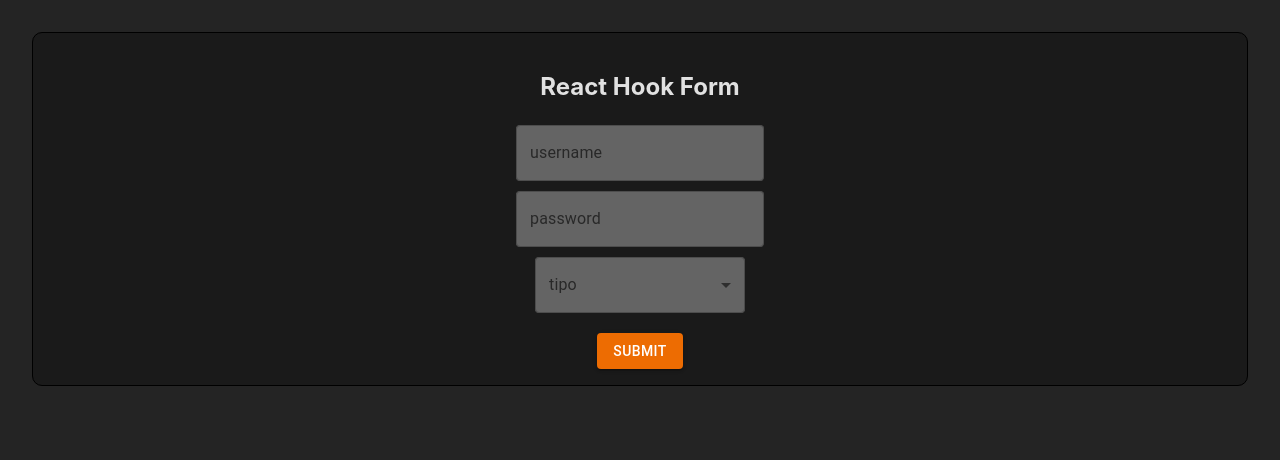
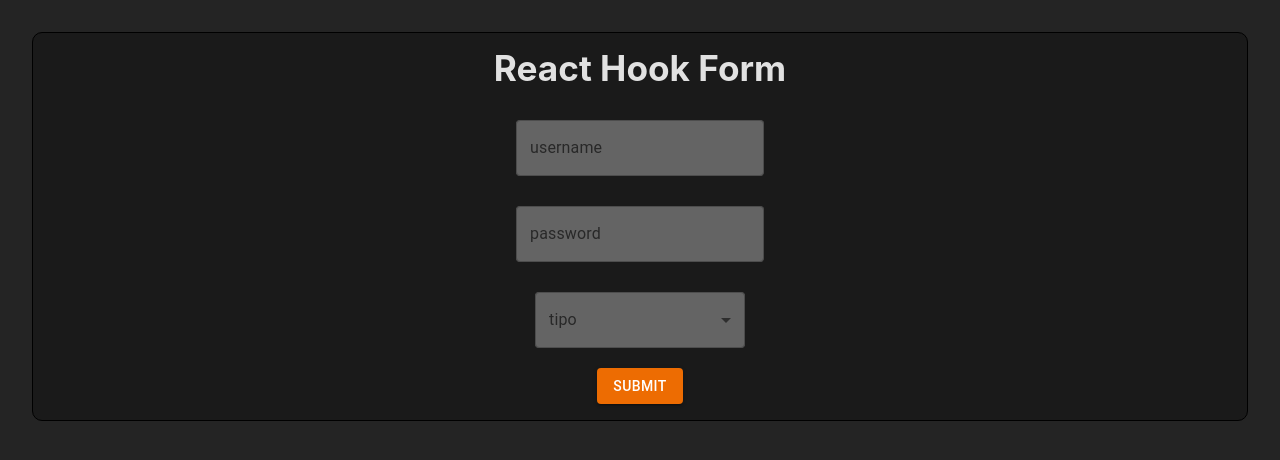
Before and after one commit to PietroSavini/react-hook-form, a React (Vite) app: page / in a window 1280 px wide. Shown: the top 460 px of the page. Built offline with nearby package versions, Linux system fonts and the light colour scheme.

Commit message:
form/ validation & error messages

```diff
--- a/package.json
+++ b/package.json
@@ -12,6 +12,7 @@
   "dependencies": {
     "@emotion/react": "^11.11.1",
     "@emotion/styled": "^11.11.0",
+    "@hookform/devtools": "^4.3.1",
     "@mui/material": "^5.14.18",
     "react": "^18.2.0",
     "react-dom": "^18.2.0",
--- a/src/App.scss
+++ b/src/App.scss
@@ -4,3 +4,19 @@
   padding: 2rem;
   text-align: center;
 }
+
+.form-control{
+  position: relative;
+  width: 250px;
+  margin: 0 auto;
+  z-index: 1;
+  .error{
+    color: red;
+    position: absolute;
+    bottom: -10px;
+    left: 50%;
+    width: 100%;
+    transform: translateX(-50%);
+    z-index: 3;
+  }
+}
--- a/src/Components/Form.tsx
+++ b/src/Components/Form.tsx
@@ -1,26 +1,42 @@
 import { TextField, MenuItem, Button } from '@mui/material'
 import { useForm } from 'react-hook-form'
-
+import { DevTool } from '@hookform/devtools';
 
 export const Form = () => {
-    const form = useForm();
-    const { register } = form;
+    type data = {
+        username:string;
+        password:string;
+        type:number;
+    }
 
+    const form = useForm<data>();
+    const { register, control, handleSubmit, formState } = form;
+    const { errors } = formState;
+    const onSubmit = (data:data) =>{
+        console.log('form submitted',data);
+    }
 
 
   return (
-    <div className='form'>
-
-        <TextField {...register("username")} sx={{marginBottom:'10px'}} type='text' label='username' id='username' name='username' />
+    <form onSubmit={handleSubmit(onSubmit)} noValidate>
+        <div className="form-control">
+            <TextField {...register("username", {required: "username is required"})} sx={{marginBottom:'10px'}} type='text' label='username' id='username' name='username' />
+            <p className='error'>{errors.username?.message}</p>
+        </div>
         <br />
-        <TextField {...register("password")} sx={{marginBottom:'10px'}} type='password' label='password' id='password' name='password'  />
+        <div className="form-control">
+            <TextField {...register("password", {required: "password is required"})} sx={{marginBottom:'10px'}} type='password' label='password' id='password' name='password'  />
+            <p className='error'>{errors.password?.message}</p>
+        </div>
         <br />
-        <TextField {...register("type")} select sx={{width:210}} id='type' name='type' label='tipo'  >
+        <TextField {...register("type") } select sx={{width:210}} id='type' name='type' label='tipo'  >
             <MenuItem key={1} value={1}>uno</MenuItem>
+            <MenuItem key={2} value={2}>due</MenuItem>
+            <MenuItem key={3} value={3}>tre</MenuItem>
         </TextField>
         <br />
-        <Button sx={{marginTop:'20px', }} color='warning' variant='contained'>submit</Button>
-
-    </div>
+        <Button type='submit' sx={{marginTop:'20px', }} color='warning' variant='contained'>submit</Button>
+        <DevTool control={ control }/>
+    </form>
   )
 }
--- a/src/index.scss
+++ b/src/index.scss
@@ -1,6 +1,10 @@
+*{
+  margin: 0;
+  padding: 0;
+  box-sizing: border-box;
+}
 :root {
   font-family: Inter, system-ui, Avenir, Helvetica, Arial, sans-serif;
-  line-height: 1.5;
   font-weight: 400;
 
   color-scheme: light dark;
@@ -8,19 +12,10 @@
   background-color: #242424;
 
   font-synthesis: none;
-  text-rendering: optimizeLegibility;
   -webkit-font-smoothing: antialiased;
   -moz-osx-font-smoothing: grayscale;
 }
 
-a {
-  font-weight: 500;
-  color: #646cff;
-  text-decoration: inherit;
-}
-a:hover {
-  color: #535bf2;
-}
 
 body {
   margin: 0;
@@ -47,7 +42,8 @@ main{
   padding: 1rem 0rem;
 }
 
-h1 {
-  font-size: 3.2em;
+h2 {
+  font-size: 2.2em;
   line-height: 1.1;
+  margin-bottom: 2rem;
 }
```
Also changed, not shown: 1 other file (tests, documents, lock files or other folders).
